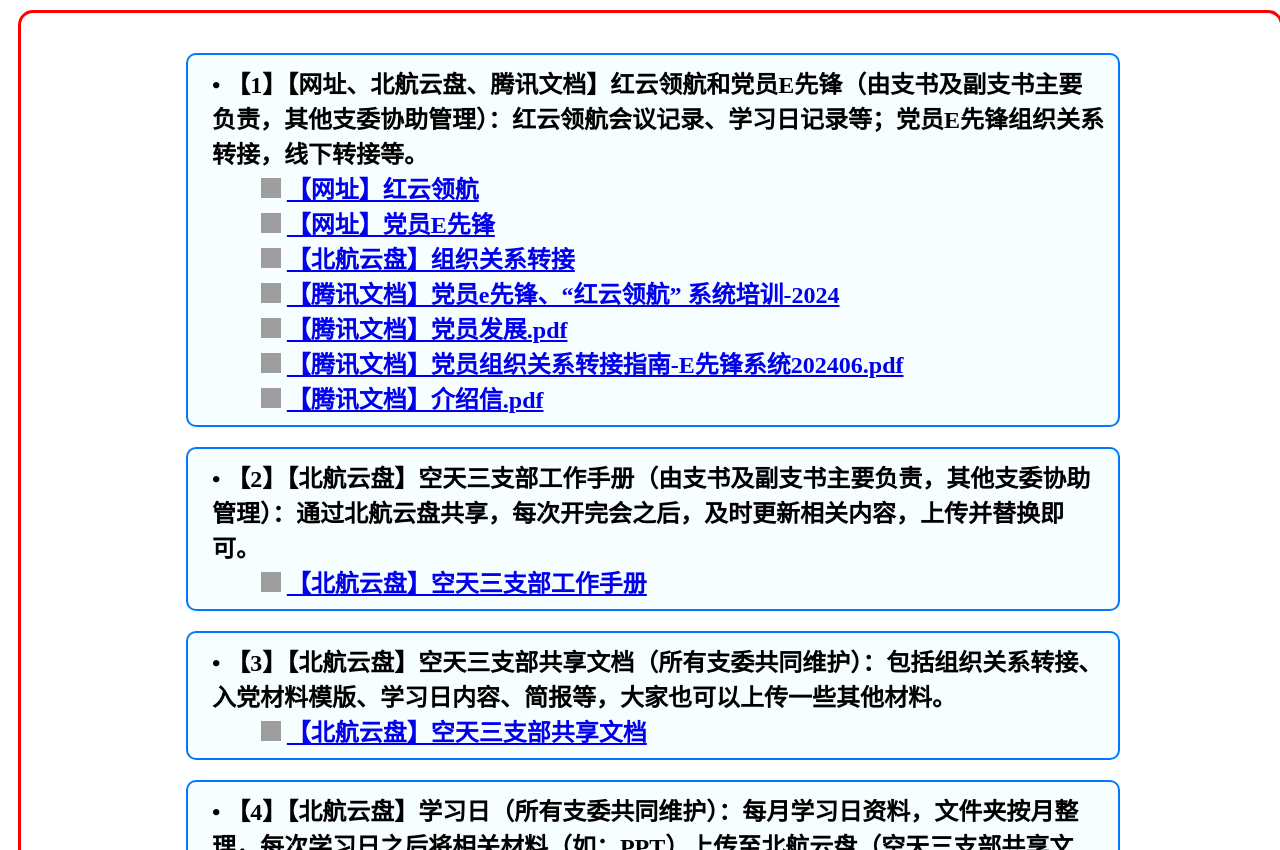
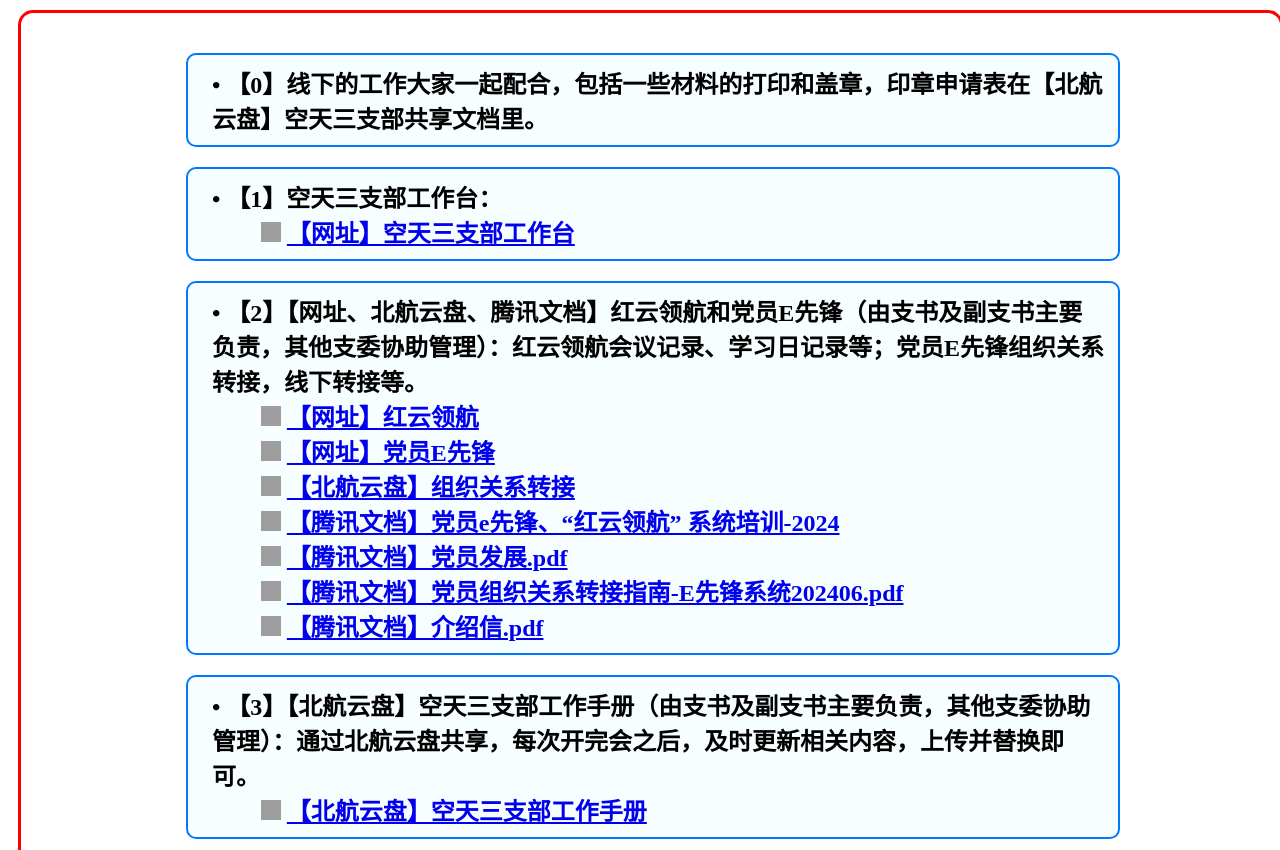
Before and after one commit to Wenff/party3, a plain HTML site: page index.html in a window 1280 px wide. Shown: the part 102-952 px from the top of the page. Drawn offline with Linux system fonts and the light colour scheme; grey boxes are pictures that could not be loaded.

Commit message:
Add files via upload

```diff
--- /dev/null
+++ b/Party3style.css
@@ -0,0 +1,59 @@
+.container {
+    background-color: #ffffff;
+    border-radius: 15px;
+    border: 3px solid #ff0000;
+    color: #ff0000;
+    margin: 10px;
+    padding: 10px;
+    width: 98%;
+}
+
+.subcontainer {
+    background-color: #ffffff;
+    border-radius: 12px;
+    /* border: 2px solid #0077ff; */
+    margin: auto;
+    width: 75%;
+    padding: 10px;
+}
+
+#redflag {
+    height: 30px;
+    width: 30px;
+    margin-left: 0px;
+}
+
+img {
+    height: 20px;
+    width: 20px;
+    margin-left: 63px;
+}
+
+h1 {
+    background-color: #ffdcdc;
+    border-radius: 10px;
+    margin: 10px;
+    text-align: center;
+}
+
+h2 {
+    background-color: #f7feff;
+    border-radius: 10px;
+    border: 2px solid #0077ff;
+    padding: 10px;
+    width: 98%;
+}
+
+a {
+    font-family: STFangsong;
+}
+
+p {
+    background-color: #f7feff;
+    border-radius: 10px;
+    padding-left: 10px;
+    margin: auto;
+    width: 98%;
+    color: #000000;
+    font-family: STFangsong;
+}
--- a/index.html
+++ b/index.html
@@ -6,6 +6,7 @@
     <meta name="viewport" content="width=device-width, initial-scale=1" />
     <title>空天三支部工作台</title>
     <link rel="stylesheet" href="./party3style.css">
+    <link rel="icon" href="https://s21.ax1x.com/2024/11/30/pA5XUtU.png">
     <!-- <style>
         body {
             margin: 0;
@@ -28,7 +29,22 @@
 
             <h2>
                 <p>
-                    • 【1】【网址、北航云盘、腾讯文档】红云领航和党员E先锋（由支书及副支书主要负责，其他支委协助管理）：红云领航会议记录、学习日记录等；党员E先锋组织关系转接，线下转接等。
+                    • 【0】线下的工作大家一起配合，包括一些材料的打印和盖章，印章申请表在【北航云盘】空天三支部共享文档里。
+                </p>
+            </h2>
+
+            <h2>
+                <p>
+                    • 【1】空天三支部工作台：
+                </p>
+                <img src="https://s21.ax1x.com/2024/11/29/pA5WApT.png" alt="笔记本">
+                <a href="https://wenffy7-7gukl5lwf692b828-1332504871.tcloudbaseapp.com/" target="_blank">【网址】空天三支部工作台</a>
+                <br />
+            </h2>
+
+            <h2>
+                <p>
+                    • 【2】【网址、北航云盘、腾讯文档】红云领航和党员E先锋（由支书及副支书主要负责，其他支委协助管理）：红云领航会议记录、学习日记录等；党员E先锋组织关系转接，线下转接等。
                 </p>
                 <img src="https://s21.ax1x.com/2024/11/29/pA5WApT.png" alt="笔记本">
                 <a href="https://zzgz.buaa.edu.cn/" target="_blank">【网址】红云领航</a>
@@ -55,7 +71,7 @@
 
             <h2>
                 <p>
-                    • 【2】【北航云盘】空天三支部工作手册（由支书及副支书主要负责，其他支委协助管理）：通过北航云盘共享，每次开完会之后，及时更新相关内容，上传并替换即可。
+                    • 【3】【北航云盘】空天三支部工作手册（由支书及副支书主要负责，其他支委协助管理）：通过北航云盘共享，每次开完会之后，及时更新相关内容，上传并替换即可。
                 </p>
                 <img src="https://s21.ax1x.com/2024/11/29/pA5WApT.png" alt="笔记本">
                 <a href="https://bhpan.buaa.edu.cn/link/AR71311891C6A04286BBEACAEB0BCB8729"
@@ -65,7 +81,7 @@
 
             <h2>
                 <p>
-                    • 【3】【北航云盘】空天三支部共享文档（所有支委共同维护）：包括组织关系转接、入党材料模版、学习日内容、简报等，大家也可以上传一些其他材料。
+                    • 【4】【北航云盘】空天三支部共享文档（所有支委共同维护）：包括组织关系转接、入党材料模版、学习日内容、简报等，大家也可以上传一些其他材料。
                 </p>
                 <img src="https://s21.ax1x.com/2024/11/29/pA5WApT.png" alt="笔记本">
                 <a href="https://bhpan.buaa.edu.cn/link/AR7425179D69A248A883C10EA9480393F2"
@@ -75,7 +91,7 @@
 
             <h2>
                 <p>
-                    • 【4】【北航云盘】学习日（所有支委共同维护）：每月学习日资料，文件夹按月整理，每次学习日之后将相关材料（如：PPT）上传至北航云盘（空天三支部共享文档->学习日），支书和副支书可根据简报撰写党支部工作手册相关内容。
+                    • 【5】【北航云盘】学习日（所有支委共同维护）：每月学习日资料，文件夹按月整理，每次学习日之后将相关材料（如：PPT）上传至北航云盘（空天三支部共享文档->学习日），支书和副支书可根据简报撰写党支部工作手册相关内容。
                 </p>
                 <img src="https://s21.ax1x.com/2024/11/29/pA5WApT.png" alt="笔记本">
                 <a href="https://bhpan.buaa.edu.cn/link/ARD37613CE3A92488E9DDF1EA05DB8DF89" target="_blank">【北航云盘】学习日</a>
@@ -84,7 +100,7 @@
 
             <h2>
                 <p>
-                    • 【5】【北航云盘】简报（宣传委员负责）：每次开完会之后及时将简报上传至北航云盘（空天三支部共享文档->简报），支书和副支书可根据简报撰写党支部工作手册相关内容。
+                    • 【6】【北航云盘】简报（宣传委员负责）：每次开完会之后及时将简报上传至北航云盘（空天三支部共享文档->简报），支书和副支书可根据简报撰写党支部工作手册相关内容。
                 </p>
                 <img src="https://s21.ax1x.com/2024/11/29/pA5WApT.png" alt="笔记本">
                 <a href="https://bhpan.buaa.edu.cn/link/AR1148DDB4B5A749ACB4A104A01712292D" target="_blank">【北航云盘】简报</a>
@@ -93,8 +109,12 @@
 
             <h2>
                 <p>
-                    • 【6】【腾讯文档】会议签到（组织委员负责）：每次开会之前，通过问卷星或其他平台组织签到，具体记录未到场人员名单，将名单填入在线表格。
+                    • 【7】【网址、腾讯文档】会议室预约和签到（组织委员负责）：每次开会之前，通过教务系统预约会议室，通过问卷星或其他平台组织签到，具体记录未到场人员名单，将名单填入在线表格。
                 </p>
+                <img src="https://s21.ax1x.com/2024/11/29/pA5WApT.png" alt="笔记本">
+                <a href="https://www.buaa.edu.cn/index/xs.htm"
+                    target="_blank">【网址】学生教务管理系统</a>
+                <br />
                 <img src="https://s21.ax1x.com/2024/11/29/pA5WApT.png" alt="笔记本">
                 <a href="https://docs.qq.com/sheet/DWmZEZm5hVUpHenBs?tab=BB08J2"
                     target="_blank">【腾讯文档】空天三支部工作记录（内部用）->会议签到</a>
@@ -103,7 +123,7 @@
 
             <h2>
                 <p>
-                    • 【7】【腾讯文档】人员变动记录（纪检委员负责）：每次有人员变动，包括转入党员、转出党员和新发展党员的时候，统计当前支部总人数，完善在线表格。
+                    • 【8】【腾讯文档】人员变动记录（纪检委员负责）：每次有人员变动，包括转入党员、转出党员和新发展党员的时候，统计当前支部总人数，完善在线表格。
                 </p>
                 <img src="https://s21.ax1x.com/2024/11/29/pA5WApT.png" alt="笔记本">
                 <a href="https://docs.qq.com/sheet/DWmZEZm5hVUpHenBs?tab=hbnvni"
@@ -113,7 +133,7 @@
 
             <h2>
                 <p>
-                    • 【8】【腾讯文档】党统信息维护：维护党员信息、党小组信息和积极分子信息。
+                    • 【9】【腾讯文档】党统信息维护：维护党员信息、党小组信息和积极分子信息。
                 </p>
                 <img src="https://s21.ax1x.com/2024/11/29/pA5WApT.png" alt="笔记本">
                 <a href="https://docs.qq.com/sheet/DT0NGZUxseXRlV1Nl" target="_blank">【腾讯文档】空天三支部党统信息填写</a>
@@ -122,7 +142,7 @@
 
             <h2>
                 <p>
-                    • 【9】【网址】以下是一些大家可以参考学习的网站：
+                    • 【10】【网址】以下是一些大家可以参考学习的网站：
                 </p>
                 <img src="https://s21.ax1x.com/2024/11/29/pA5WApT.png" alt="笔记本">
                 <a href="https://www.gov.cn/index.htm" target="_blank">【网址】中央人民政府门户网站</a>
@@ -149,13 +169,22 @@
                 <a href="https://www.cyol.com/" target="_blank">【网址】中青在线</a>
                 <br />
                 <img src="https://s21.ax1x.com/2024/11/29/pA5WApT.png" alt="笔记本">
+                <a href="http://www.qstheory.cn/" target="_blank">【网址】求是网</a>
+                <br />
+                <img src="https://s21.ax1x.com/2024/11/29/pA5WApT.png" alt="笔记本">
+                <a href="https://www.cctv.com/" target="_blank">【网址】央视网</a>
+                <br />
+                <img src="https://s21.ax1x.com/2024/11/29/pA5WApT.png" alt="笔记本">
+                <a href="https://www.yangshipin.cn/" target="_blank">【网址】央视频</a>
+                <br />
+                <img src="https://s21.ax1x.com/2024/11/29/pA5WApT.png" alt="笔记本">
                 <a href="https://zwb.buaa.edu.cn/djlz/lzjy.htm" target="_blank">【网址】北航总务部反腐倡廉每季一课</a>
                 <br />
             </h2>
 
             <h2>
                 <p>
-                    • 【10】待补充
+                    • 【11】待补充......
                 </p>
                 <br />
             </h2>
```
